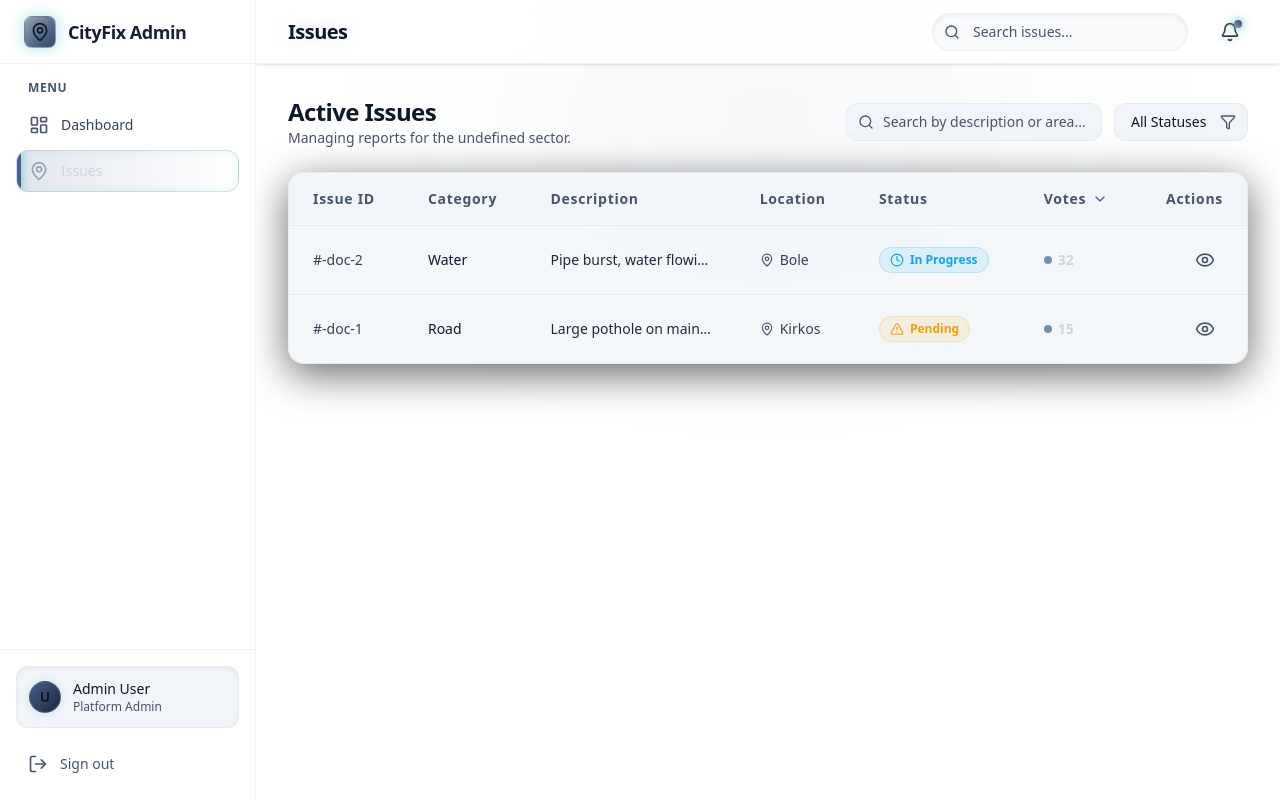
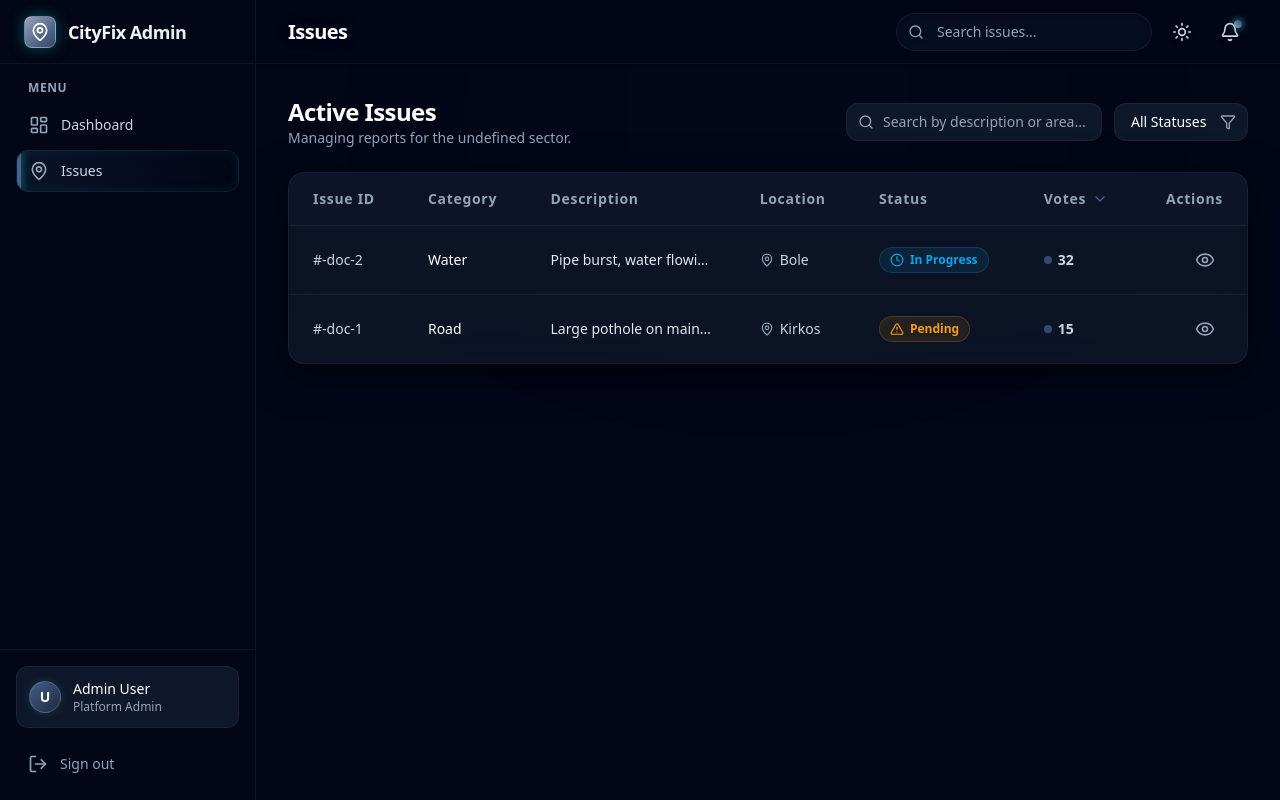
Before and after one commit to ayanadamtew/cityfix-admin, a Next.js app: page /issues in a window 1280 px wide. Built offline with nearby package versions, Linux system fonts and the light colour scheme; no server answers; sample sign-in values are in the browser's storage.

Commit message:
feat: implement theme provider for light/dark mode switching and improve ID handling for issue records

```diff
--- a/src/app/(dashboard)/issues/page.tsx
+++ b/src/app/(dashboard)/issues/page.tsx
@@ -57,11 +57,12 @@ export default function IssuesPage() {
             })
             .finally(() => setLoading(false));
 
-        // Setup Socket.IO connection
-        const socket = io(process.env.NEXT_PUBLIC_API_URL || 'http://localhost:5000');
+        // Setup Socket.IO connection only if backend is explicitly configured
+        const apiUrl = process.env.NEXT_PUBLIC_API_URL;
+        if (!apiUrl) return; // Skip socket in dev if no backend socket server
+        const socket = io(apiUrl);
 
         socket.on('new_issue', (issue: IssueReport) => {
-            // Only add to table if Super Admin or if it matches the Sector Admin's department
             if (user?.role === 'SUPER_ADMIN' || issue.category === user?.department) {
                 setIssues(prev => [issue, ...prev]);
             }
@@ -69,13 +70,13 @@ export default function IssuesPage() {
 
         socket.on('vote_updated', ({ issueId, urgencyCount }) => {
             setIssues(prev => prev.map(i =>
-                i._id === issueId ? { ...i, urgencyCount } : i
+                (i.id ?? i._id) === issueId ? { ...i, urgencyCount } : i
             ));
         });
 
         socket.on('issue_status_changed', ({ issueId, status }) => {
             setIssues(prev => prev.map(i =>
-                i._id === issueId ? { ...i, status } : i
+                (i.id ?? i._id) === issueId ? { ...i, status } : i
             ));
         });
 
@@ -214,10 +215,12 @@ export default function IssuesPage() {
                                 </tr>
                             </thead>
                             <tbody className="divide-y divide-white/5">
-                                {sortedIssues.map((issue) => (
-                                    <tr key={issue._id} className="hover:bg-white/[0.02] transition-colors group">
+                                {sortedIssues.map((issue) => {
+                                    const issueId = issue.id ?? issue._id ?? '';
+                                    return (
+                                    <tr key={issueId} className="hover:bg-white/[0.02] transition-colors group">
                                         <td className="px-6 py-4">
-                                            <span className="font-medium text-surface-300">#{issue._id.substring(issue._id.length - 6)}</span>
+                                            <span className="font-medium text-surface-300">#{String(issueId).slice(-6)}</span>
                                         </td>
                                         <td className="px-6 py-4">
                                             <span className="text-white font-medium">{issue.category}</span>
@@ -242,7 +245,7 @@ export default function IssuesPage() {
                                         </td>
                                         <td className="px-6 py-4 text-right">
                                             <Link
-                                                href={`/issues/${issue._id}`}
+                                                href={`/issues/${issueId}`}
                                                 className="inline-flex items-center justify-center p-2 rounded-lg text-surface-400 hover:text-white hover:bg-surface-800 transition-colors"
                                                 title="View Details"
                                             >
@@ -250,7 +253,8 @@ export default function IssuesPage() {
                                             </Link>
                                         </td>
                                     </tr>
-                                ))}
+                                    );
+                                })}
                             </tbody>
                         </table>
                     </div>
--- a/src/app/globals.css
+++ b/src/app/globals.css
@@ -11,32 +11,27 @@
   --color-brand-300: #cbd5e1;
   --color-brand-400: #94a3b8;
   --color-brand-500: #436191;
-  /* Primary Accent Blue */
   --color-brand-600: #30476a;
-  /* Dark Accent Blue */
   --color-brand-700: #1e293b;
   --color-brand-800: #0f172a;
   --color-brand-900: #020617;
   --color-brand-950: #000000;
 
-  /* Premium Light Theme Surface scale (Inverted to make dark mode look light) */
-  --color-surface-50: #020617;
-  --color-surface-100: #0f172a;
-  --color-surface-200: #1e293b;
-  --color-surface-300: #334155;
-  --color-surface-400: #475569;
-  --color-surface-500: #64748b;
-  --color-surface-600: #94a3b8;
-  --color-surface-800: #e2e8f0;
-  --color-surface-900: #f1f5f9;
-  --color-surface-950: #ffffff;
+  /* Surface scale is dynamic */
+  --color-surface-50: var(--surface-50);
+  --color-surface-100: var(--surface-100);
+  --color-surface-200: var(--surface-200);
+  --color-surface-300: var(--surface-300);
+  --color-surface-400: var(--surface-400);
+  --color-surface-500: var(--surface-500);
+  --color-surface-600: var(--surface-600);
+  --color-surface-800: var(--surface-800);
+  --color-surface-900: var(--surface-900);
+  --color-surface-950: var(--surface-950);
 
   /* Override Tailwind's default white/black to invert hardcoded classes safely */
-  --color-white: #0f172a;
-  /* Make text-white act as dark slate text */
-  --color-black: #ffffff;
-  /* Make text-black act as white text */
-
+  --color-white: var(--dynamic-white);
+  --color-black: var(--dynamic-black);
 
   /* Semantic Colors - Kept vibrant for contrast against obsidian */
   --color-success: #10b981;
@@ -52,13 +47,44 @@
 
 @layer base {
   :root {
-    --background: var(--color-surface-50);
-    --foreground: var(--color-surface-950);
+    /* LIGHT MODE: The codebase is written using dark-mode classes (e.g. bg-surface-950, text-white).
+       To make it look like a Light Mode, we invert the scale here. */
+    --surface-50: #020617;
+    --surface-100: #0f172a;
+    --surface-200: #1e293b;
+    --surface-300: #334155;
+    --surface-400: #475569;
+    --surface-500: #64748b;
+    --surface-600: #94a3b8;
+    --surface-800: #e2e8f0;
+    --surface-900: #f1f5f9;
+    --surface-950: #ffffff;
+
+    --dynamic-white: #0f172a; /* Acts as dark slate text when 'text-white' is used */
+    --dynamic-black: #ffffff; /* Acts as white text when 'text-black' is used */
+
+    --background: var(--surface-950);
+    --foreground: var(--surface-50);
   }
 
   .dark {
-    --background: var(--color-surface-950);
-    --foreground: var(--color-surface-50);
+    /* DARK MODE: Standard mapping. bg-surface-950 becomes a dark obsidian background. */
+    --surface-50: #f8fafc;
+    --surface-100: #f1f5f9;
+    --surface-200: #e2e8f0;
+    --surface-300: #cbd5e1;
+    --surface-400: #94a3b8;
+    --surface-500: #64748b;
+    --surface-600: #475569;
+    --surface-800: #1e293b;
+    --surface-900: #0f172a;
+    --surface-950: #020617;
+
+    --dynamic-white: #ffffff; /* Actual white text */
+    --dynamic-black: #000000; /* Actual black text */
+
+    --background: var(--surface-950);
+    --foreground: var(--surface-50);
   }
 }
 
--- a/src/app/layout.tsx
+++ b/src/app/layout.tsx
@@ -2,6 +2,7 @@ import type { Metadata } from 'next';
 import { Outfit } from 'next/font/google';
 import './globals.css';
 import { AuthProvider } from '@/contexts/AuthContext';
+import { ThemeProvider } from '@/contexts/ThemeContext';
 
 const outfit = Outfit({
   subsets: ['latin'],
@@ -20,10 +21,12 @@ export default function RootLayout({
   children: React.ReactNode;
 }>) {
   return (
-    <html lang="en" className="dark">
+    <html lang="en" className="dark" suppressHydrationWarning>
       <body className={`${outfit.variable} antialiased min-h-screen`}>
         <AuthProvider>
-          {children}
+          <ThemeProvider>
+            {children}
+          </ThemeProvider>
         </AuthProvider>
       </body>
     </html>
--- a/src/components/DashboardMap.tsx
+++ b/src/components/DashboardMap.tsx
@@ -94,7 +94,7 @@ export default function DashboardMap({ locations }: DashboardMapProps) {
 
                     return (
                         <Marker
-                            key={loc._id}
+                            key={loc.id ?? loc._id}
                             position={[loc.location.latitude!, loc.location.longitude!]}
                             icon={createCategoryIcon(loc.category, categoryColors[loc.category] || '#94a3b8')}
                         >
@@ -112,7 +112,7 @@ export default function DashboardMap({ locations }: DashboardMapProps) {
                                         </span>
                                     </div>
                                     <h4 className="font-semibold text-sm mb-1 text-surface-900 border-b border-surface-200 pb-2">
-                                        Issue #{loc._id.substring(loc._id.length - 6).toUpperCase()}
+                                        {(() => { const id = String(loc.id ?? loc._id ?? ''); return `Issue #${id.substring(Math.max(0, id.length - 6)).toUpperCase() || 'N/A'}`; })()}
                                     </h4>
                                     <div className="flex items-center text-xs text-surface-600 mt-2 gap-1 font-medium">
                                         <Activity className="w-3 h-3 text-danger" />
--- a/src/components/layout/Header.tsx
+++ b/src/components/layout/Header.tsx
@@ -2,10 +2,12 @@
 
 import React from 'react';
 import { usePathname } from 'next/navigation';
-import { Bell, Search, Menu } from 'lucide-react';
+import { Bell, Search, Menu, Moon, Sun } from 'lucide-react';
+import { useTheme } from '@/contexts/ThemeContext';
 
 export default function Header() {
     const pathname = usePathname();
+    const { theme, toggleTheme } = useTheme();
 
     // Very simple breadcrumb logic for header title
     const title = pathname === '/'
@@ -22,7 +24,7 @@ export default function Header() {
                 <h1 className="text-xl font-semibold text-white tracking-tight glow-text">{title}</h1>
             </div>
 
-            <div className="flex items-center gap-6">
+            <div className="flex items-center gap-3">
                 <div className="relative hidden md:block group">
                     <div className="absolute inset-y-0 left-0 flex items-center pl-3 pointer-events-none">
                         <Search className="h-4 w-4 text-surface-400 group-focus-within:text-brand-400 transition-colors drop-shadow" />
@@ -30,9 +32,21 @@ export default function Header() {
                     <input
                         type="text"
                         placeholder="Search issues..."
-                        className="w-64 bg-surface-900/50 border border-white/[0.05] shadow-inner rounded-full py-2 pl-10 pr-4 text-sm text-surface-100 placeholder-surface-400 focus:outline-none focus:bg-surface-900 focus:border-brand-500/30 focus:ring-2 focus:ring-brand-500/20 focus:shadow-[0_0_15px_rgba(20,184,166,0.15)] transition-all duration-300"
+                        className="w-64 bg-surface-900/50 border border-white/[0.05] shadow-inner rounded-full py-2 pl-10 pr-4 text-sm text-surface-100 placeholder-surface-400 focus:outline-none focus:bg-surface-900 focus:border-brand-500/30 focus:ring-2 focus:ring-brand-500/20 transition-all duration-300"
                     />
                 </div>
+
+                {/* Dark / Light mode toggle */}
+                <button
+                    onClick={toggleTheme}
+                    title={theme === 'dark' ? 'Switch to Light Mode' : 'Switch to Dark Mode'}
+                    className="relative p-2 text-surface-300 hover:text-brand-300 transition-all duration-300 rounded-full hover:bg-surface-800/50 hover:shadow-[0_0_15px_rgba(20,184,166,0.15)]"
+                >
+                    {theme === 'dark'
+                        ? <Sun className="h-5 w-5 drop-shadow-md" />
+                        : <Moon className="h-5 w-5 drop-shadow-md" />
+                    }
+                </button>
 
                 <button className="relative p-2 text-surface-300 hover:text-brand-300 transition-all duration-300 rounded-full hover:bg-surface-800/50 hover:shadow-[0_0_15px_rgba(20,184,166,0.15)]">
                     <Bell className="h-5 w-5 drop-shadow-md" />
--- /dev/null
+++ b/src/contexts/ThemeContext.tsx
@@ -0,0 +1,55 @@
+'use client';
+
+import React, { createContext, useContext, useEffect, useState } from 'react';
+
+type Theme = 'dark' | 'light';
+
+interface ThemeContextType {
+    theme: Theme;
+    toggleTheme: () => void;
+}
+
+const ThemeContext = createContext<ThemeContextType>({
+    theme: 'dark',
+    toggleTheme: () => {},
+});
+
+export const ThemeProvider = ({ children }: { children: React.ReactNode }) => {
+    const [theme, setTheme] = useState<Theme>('dark');
+
+    useEffect(() => {
+        // Read persisted preference on mount
+        const stored = localStorage.getItem('cityfix-theme') as Theme | null;
+        const initial = stored ?? 'dark';
+        setTheme(initial);
+        applyTheme(initial);
+    }, []);
+
+    const applyTheme = (t: Theme) => {
+        const root = document.documentElement;
+        if (t === 'light') {
+            root.classList.add('light');
+            root.classList.remove('dark');
+        } else {
+            root.classList.add('dark');
+            root.classList.remove('light');
+        }
+    };
+
+    const toggleTheme = () => {
+        setTheme(prev => {
+            const next = prev === 'dark' ? 'light' : 'dark';
+            localStorage.setItem('cityfix-theme', next);
+            applyTheme(next);
+            return next;
+        });
+    };
+
+    return (
+        <ThemeContext.Provider value={{ theme, toggleTheme }}>
+            {children}
+        </ThemeContext.Provider>
+    );
+};
+
+export const useTheme = () => useContext(ThemeContext);
```
Also changed, not shown: src/app/(dashboard)/issues/[id]/page.tsx (+17 -11 lines), src/types/index.ts (+14 -7 lines).
